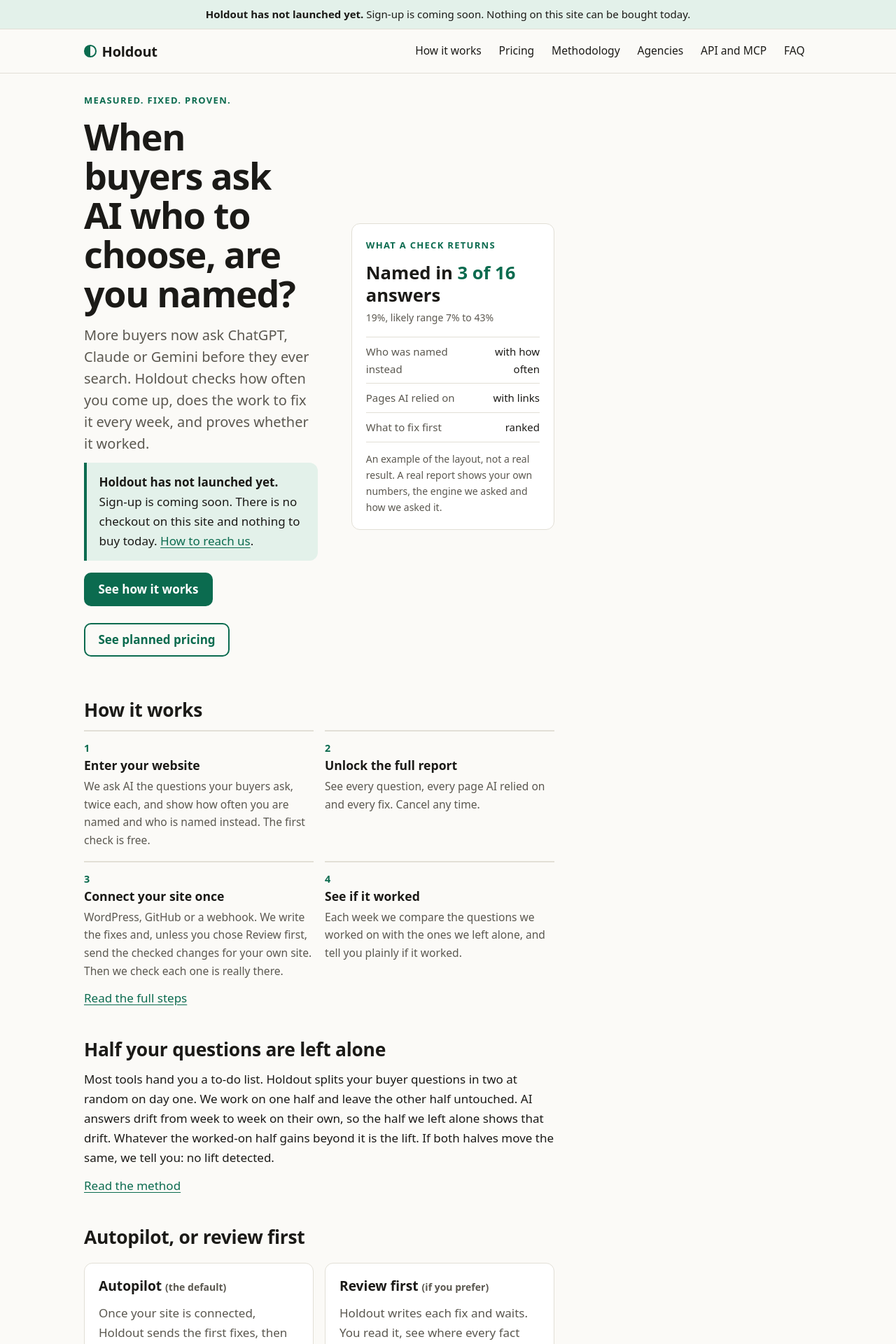
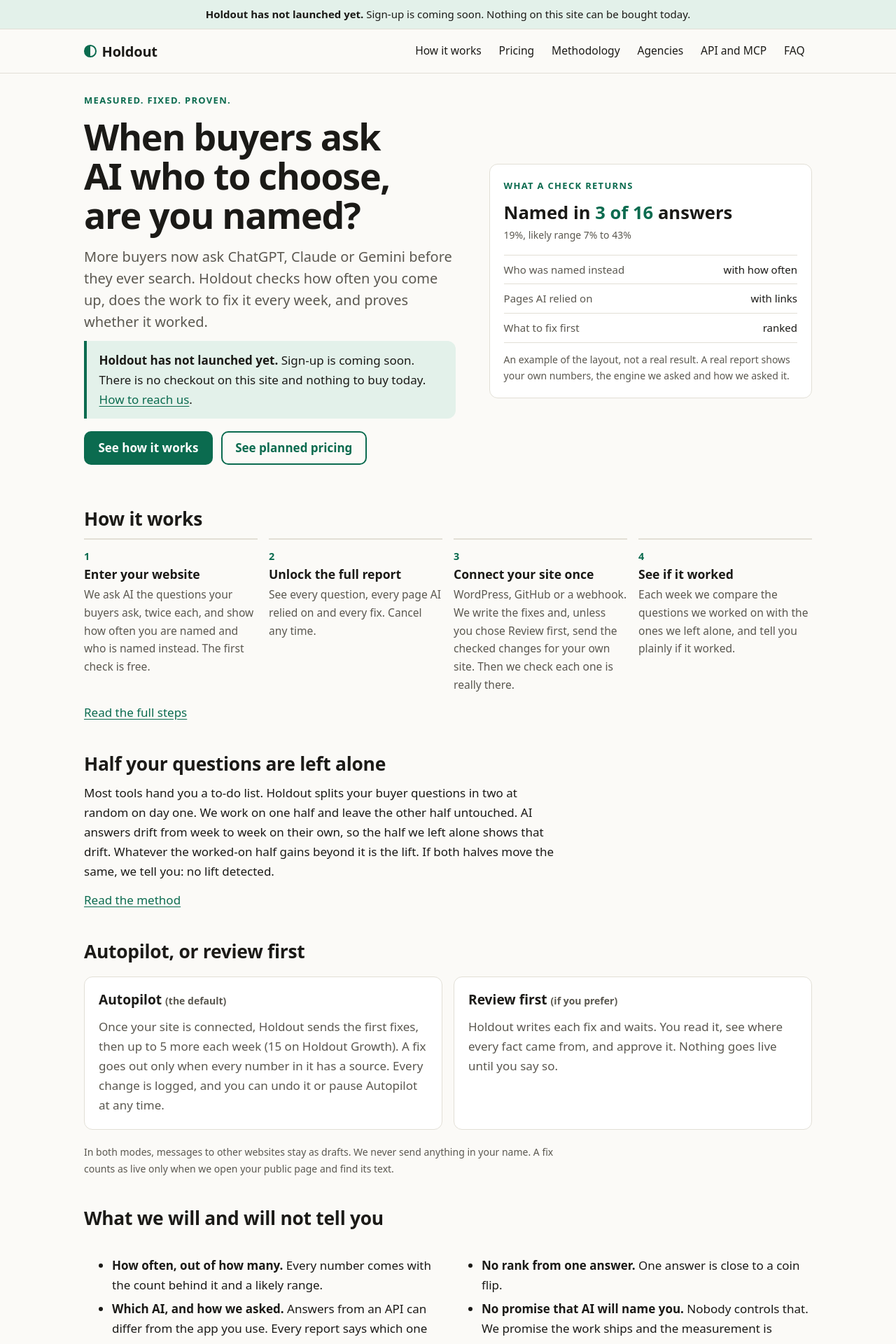
Before and after one commit to j-poc/j-poc.github.io, a Jekyll site: the page built from index.html, in a window 1280 px wide. Shown: the top 1920 px of the page at 70% size. Built offline with Jekyll 4.4.1, drawn with Linux system fonts in a browser that asks for light colours.

Commit message:
Let wide blocks (hero, grids, tables) use the full page width
Co-Authored-By: Claude Sonnet 5.5 <noreply@anthropic.com>

```diff
--- a/assets/style.css
+++ b/assets/style.css
@@ -61,8 +61,9 @@ nav a[aria-current="page"] { background: var(--accent-soft); font-weight: 600; }
 
 main { padding-top: 2rem; padding-bottom: 4rem; min-height: 60vh; }
 .page-title { font-size: clamp(2rem, 5vw, 2.75rem); line-height: 1.12; letter-spacing: -0.02em; margin: 1rem 0 0.5rem; max-width: 22ch; text-wrap: balance; }
-.prose { max-width: 42rem; }
-.prose.wide, .wide { max-width: none; }
+.prose { max-width: none; }
+.prose > * { max-width: 42rem; }
+.prose > .table-wrap, .prose > .grid, .prose > .hero, .prose > .prose { max-width: none; }
 .prose h2 { font-size: 1.65rem; line-height: 1.2; letter-spacing: -0.01em; margin: 2.75rem 0 0.5rem; text-wrap: balance; }
 .prose h3 { font-size: 1.2rem; line-height: 1.3; margin: 1.75rem 0 0.25rem; }
 .prose p, .prose ul, .prose ol { margin: 0.75rem 0; }
@@ -152,8 +153,6 @@ details > p:last-child { margin-bottom: 1.25rem; }
   body { background: #fff; color: #000; }
 }
 
-.prose.wide > p, .prose.wide > ul, .prose.wide > ol:not(.grid) { max-width: 42rem; }
-.prose.wide h2 { max-width: 30rem; }
 
 .results { margin: 1rem 0; }
 .results dt { font-weight: 700; font-size: 1.1rem; margin-top: 1rem; }
```
